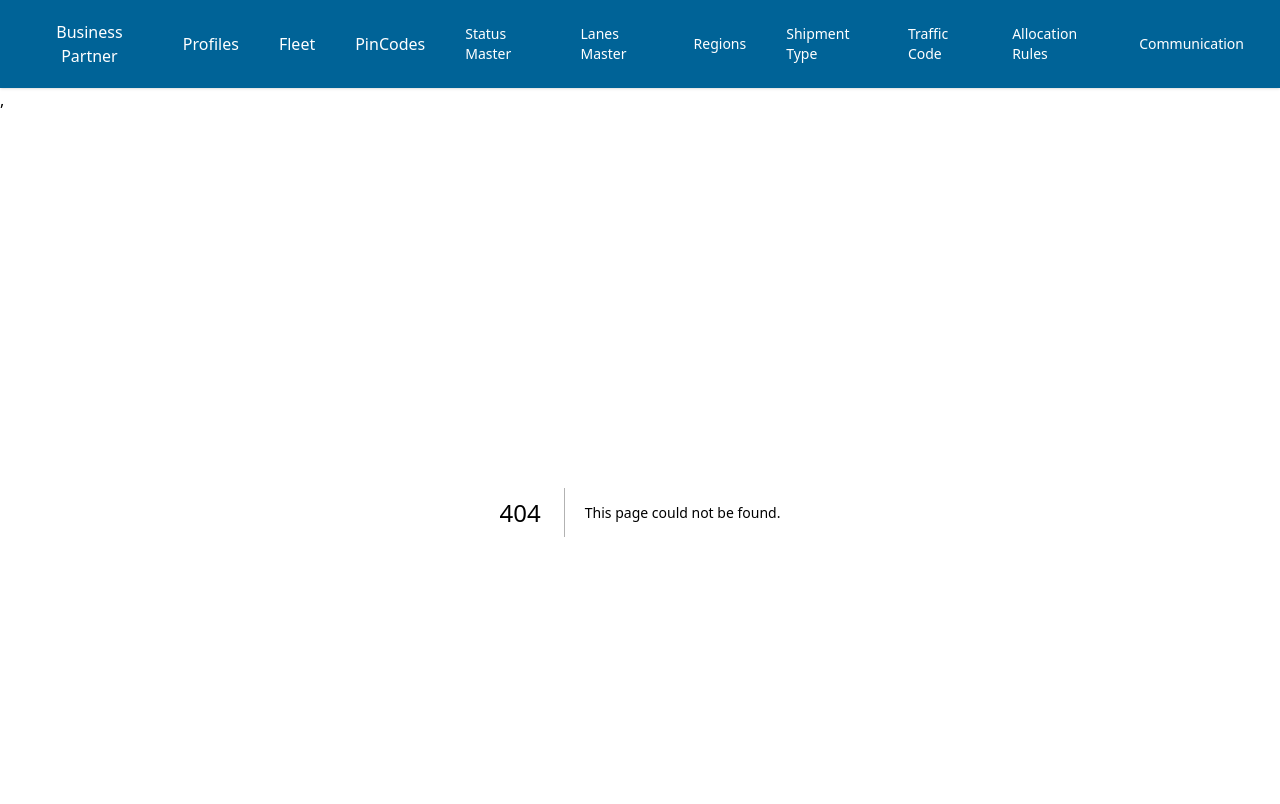
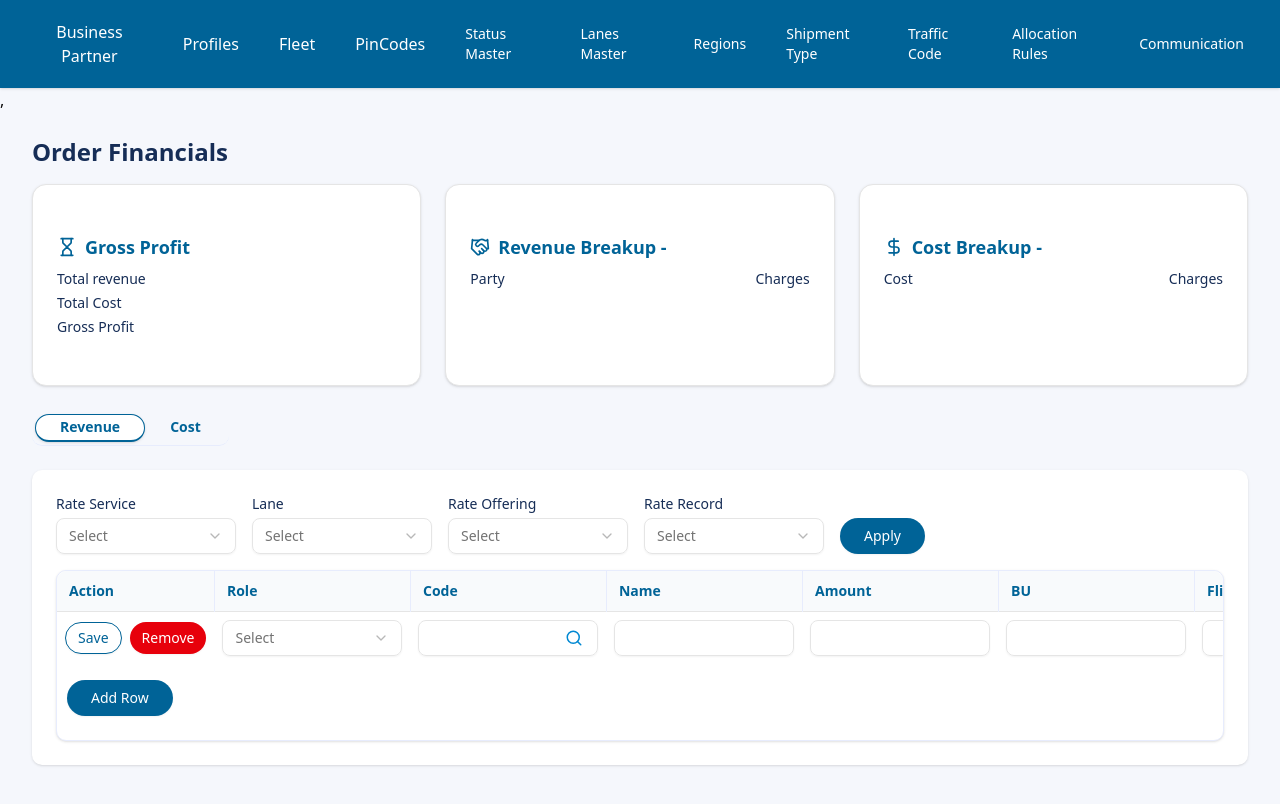
Before and after one commit to rohit24-creator/devdemo_sharedrepo, a Next.js app: page /orders/orderFinancials in a window 1280 px wide. Before the commit this address had no page. Shown: the top 804 px of the page. Built offline with nearby package versions, Linux system fonts and the light colour scheme.

Commit message:
crated orders financials using the reusable table of orders financials with tab switching

```diff
--- /dev/null
+++ b/app/orders/orderFinancials/page.js
@@ -0,0 +1,169 @@
+"use client"
+import React from "react";
+import { Card, CardContent } from "@/components/ui/card";
+import { Hourglass, Handshake, DollarSign } from "lucide-react";
+import { Tabs, TabsList, TabsTrigger, TabsContent } from "@/components/ui/tabs";
+import { Select, SelectTrigger, SelectValue, SelectContent, SelectItem } from "@/components/ui/select";
+import { Button } from "@/components/ui/button";
+import { FinancialsTable } from "@/components/ui/reusableComponent/financialsTable";
+
+const filterFields = [
+  { name: "rateService", label: "Rate Service", options: ["Service1", "Service2"] },
+  { name: "lane", label: "Lane", options: ["Lane1", "Lane2"] },
+  { name: "rateOffering", label: "Rate Offering", options: ["Offering1", "Offering2"] },
+  { name: "rateRecord", label: "Rate Record", options: ["Record1", "Record2"] },
+];
+
+const tableHeaders = [
+  { key: "role", label: "Role" },
+  { key: "code", label: "Code" },
+  { key: "name", label: "Name" },
+  { key: "amount", label: "Amount" },
+  { key: "bu", label: "BU" },
+  { key: "flightRecorder", label: "Flight Recorder" },
+  { key: "foreignCurrency", label: "Foreign Currency" },
+  { key: "currencyExchange", label: "currency_exchange" },
+  { key: "exchangeRate", label: "Exchange Rate" },
+  { key: "invoiceNumber", label: "Invoice Number" },
+  { key: "idCard", label: "id_card" },
+  { key: "creditNoteNumber", label: "Credit Note Number" },
+  { key: "invoiceDate", label: "Invoice Date" },
+  { key: "invoiceCreationDate", label: "Invoice Creation Date" },
+  { key: "invoiceReceivedDate", label: "Invoice Received Date" },
+  { key: "status", label: "status" },
+];
+
+const customerModalData = [
+  {
+    Code: "CUST001",
+    Name: "John Doe",
+    Amount: "1000",
+    BU: "BU1",
+    "Flight Recorder": "Yes",
+    "Foreign Currency": "USD",
+    currency_exchange: "USD/EUR",
+    "Exchange Rate": "1.1",
+    "Invoice Number": "INV001",
+    id_card: "ID123",
+    "Credit Note Number": "CN001",
+    "Invoice Date": "2024-06-01",
+    "Invoice Creation Date": "2024-06-02",
+    "Invoice Received Date": "2024-06-03",
+    status: "Paid"
+  },
+  {
+    Code: "CUST002",
+    Name: "Jane Smith",
+    Amount: "2000",
+    BU: "BU2",
+    "Flight Recorder": "No",
+    "Foreign Currency": "EUR",
+    currency_exchange: "EUR/USD",
+    "Exchange Rate": "0.9",
+    "Invoice Number": "INV002",
+    id_card: "ID456",
+    "Credit Note Number": "CN002",
+    "Invoice Date": "2024-06-04",
+    "Invoice Creation Date": "2024-06-05",
+    "Invoice Received Date": "2024-06-06",
+    status: "Unpaid"
+  },
+];
+
+export default function OrderFinancialsPage() {
+  return (
+    <div className="px-4 md:px-8 py-6">
+      {/* Heading */}
+      <h2 className="text-2xl font-bold text-[#162d56] mb-4">Order Financials</h2>
+      <div className="grid grid-cols-1 md:grid-cols-3 gap-6 w-full mb-6">
+        {/* Gross Profit Card */}
+        <Card className="flex flex-col h-full">
+          <CardContent className="flex flex-col h-full p-6">
+            <div className="flex items-center mb-2">
+              <Hourglass className="text-[#006397] mr-2" size={20} />
+              <span className="text-lg font-semibold text-[#006397]">Gross Profit</span>
+            </div>
+            <div className="flex-1 flex flex-col justify-center gap-1 text-[#162d56] text-sm">
+              <div>Total revenue</div>
+              <div>Total Cost</div>
+              <div>Gross Profit</div>
+            </div>
+          </CardContent>
+        </Card>
+        {/* Revenue Breakup Card */}
+        <Card className="flex flex-col h-full">
+          <CardContent className="flex flex-col h-full p-6">
+            <div className="flex items-center mb-2">
+              <Handshake className="text-[#006397] mr-2" size={20} />
+              <span className="text-lg font-semibold text-[#006397]">Revenue Breakup -</span>
+            </div>
+            <div className="flex-1 flex flex-row justify-between text-[#162d56] text-sm">
+              <span>Party</span>
+              <span>Charges</span>
+            </div>
+          </CardContent>
+        </Card>
+        {/* Cost Breakup Card */}
+        <Card className="flex flex-col h-full">
+          <CardContent className="flex flex-col h-full p-6">
+            <div className="flex items-center mb-2">
+              <DollarSign className="text-[#006397] mr-2" size={20} />
+              <span className="text-lg font-semibold text-[#006397]">Cost Breakup -</span>
+            </div>
+            <div className="flex-1 flex flex-row justify-between text-[#162d56] text-sm">
+              <span>Cost</span>
+              <span>Charges</span>
+            </div>
+          </CardContent>
+        </Card>
+      </div>
+      {/* Tabs and tables section */}
+      <Tabs defaultValue="revenue" className="w-full">
+        <TabsList className="mb-4 border-b border-[#E7ECFD] bg-transparent">
+          <TabsTrigger
+            value="revenue"
+            className="rounded-full px-6 py-2 text-[#006397] font-semibold data-[state=active]:border-b-2 data-[state=active]:border-[#006397] data-[state=active]:bg-white border-b-2 border-transparent"
+          >
+            Revenue
+          </TabsTrigger>
+          <TabsTrigger
+            value="cost"
+            className="rounded-full px-6 py-2 text-[#006397] font-semibold data-[state=active]:border-b-2 data-[state=active]:border-[#006397] data-[state=active]:bg-white border-b-2 border-transparent"
+          >
+            Cost
+          </TabsTrigger>
+        </TabsList>
+        <TabsContent value="revenue">
+          <div className="bg-white rounded-lg shadow px-6 pb-6 mb-6">
+            {/* Filter row */}
+            <div className="flex flex-wrap gap-4 mb-4 items-end pt-6">
+              {filterFields.map((field) => (
+                <div key={field.name} className="min-w-[180px]">
+                  <label className="block text-sm font-medium text-[#162d56] mb-1">{field.label}</label>
+                  <Select>
+                    <SelectTrigger className="w-full">
+                      <SelectValue placeholder="Select" />
+                    </SelectTrigger>
+                    <SelectContent>
+                      {field.options.map((option) => (
+                        <SelectItem key={option} value={option}>{option}</SelectItem>
+                      ))}
+                    </SelectContent>
+                  </Select>
+                </div>
+              ))}
+              <Button className="rounded-full px-6 bg-[#006397] text-white">Apply</Button>
+            </div>
+            {/* Table */}
+            <FinancialsTable headers={tableHeaders} modalData={customerModalData} />
+          </div>
+        </TabsContent>
+        <TabsContent value="cost">
+          <div className="bg-white rounded-lg shadow px-6 pb-6 mb-6 pt-6">
+            <FinancialsTable headers={tableHeaders} modalData={customerModalData} />
+          </div>
+        </TabsContent>
+      </Tabs>
+    </div>
+  );
+}
```
